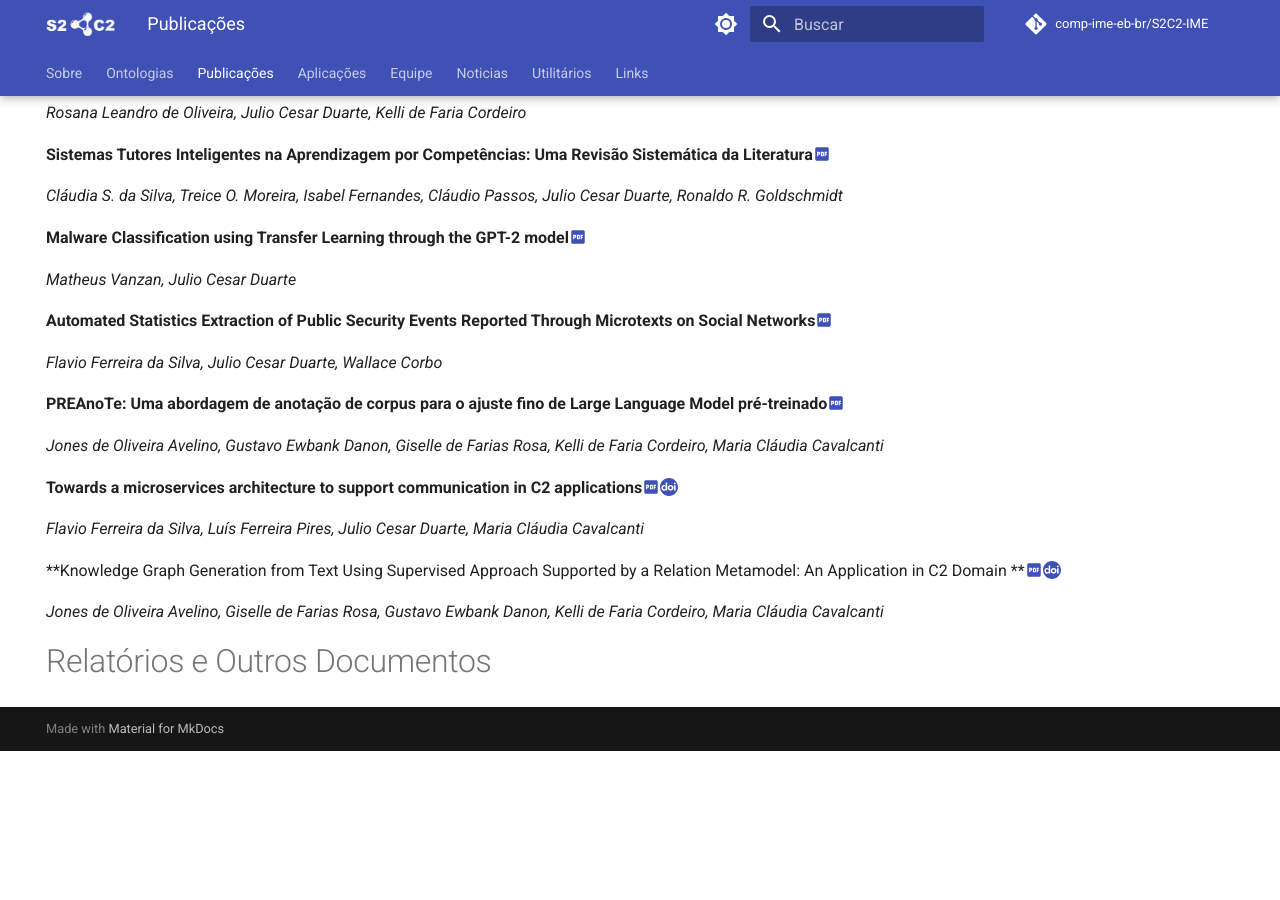
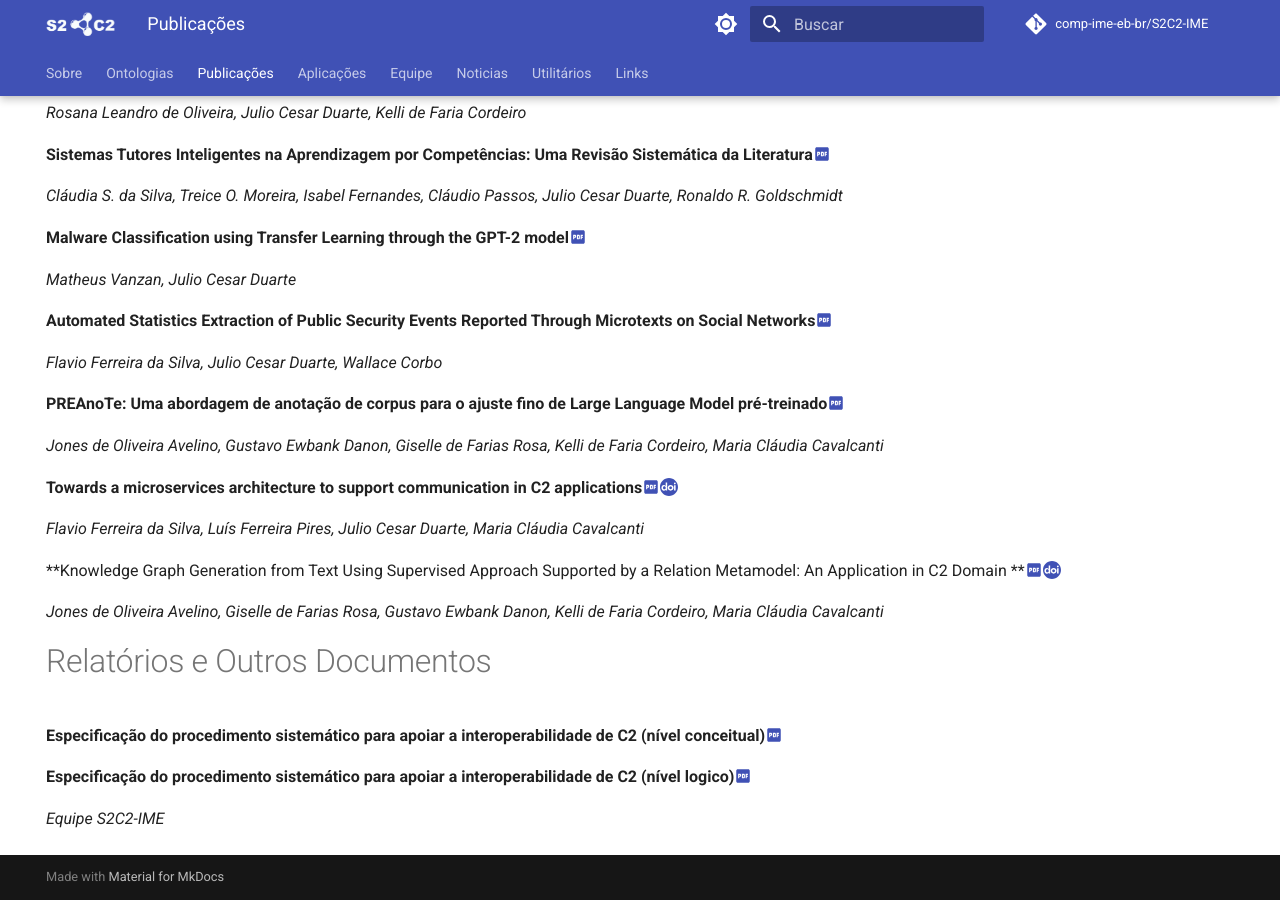
Before and after one commit to comp-ime-eb-br/S2C2-IME, an MkDocs documentation site: the page built from docs/publi.md, in a window 1280 px wide and 900 px high, scrolled down 1572 px. Built offline with MkDocs 1.6.1 and Material for MkDocs 9.7.7, drawn with Linux system fonts in a browser that asks for light colours; comment, search, counter and statistics services are not loaded; before the commit the page ends 2323 px from its top, so only the background shows below that.

Commit message:
Update publi.md para incluir relatorios

```diff
--- a/docs/publi.md
+++ b/docs/publi.md
@@ -99,3 +99,9 @@ hide:
 
 
 # Relatórios e Outros Documentos
+
+**Especificação do procedimento sistemático para apoiar a interoperabilidade de C2 (nível conceitual)**[:material-file-pdf-box:{ title="file"}](https://github.com/comp-ime-eb-br/S2C2-IME/blob/main/publi/relats/Documento_com_a_descrição_das_sistemáticas__conceitual____S2C2_IME.pdf?raw=true){:download="RelatS2C2_Sistematica_Conceitual"}
+
+**Especificação do procedimento sistemático para apoiar a interoperabilidade de C2 (nível logico)**[:material-file-pdf-box:{ title="file"}](https://github.com/comp-ime-eb-br/S2C2-IME/blob/main/publi/relats/nomearquivo.pdf?raw=true){:download="RelatS2C2_Sistematica_Logica"}
+
+*Equipe S2C2-IME*
```
